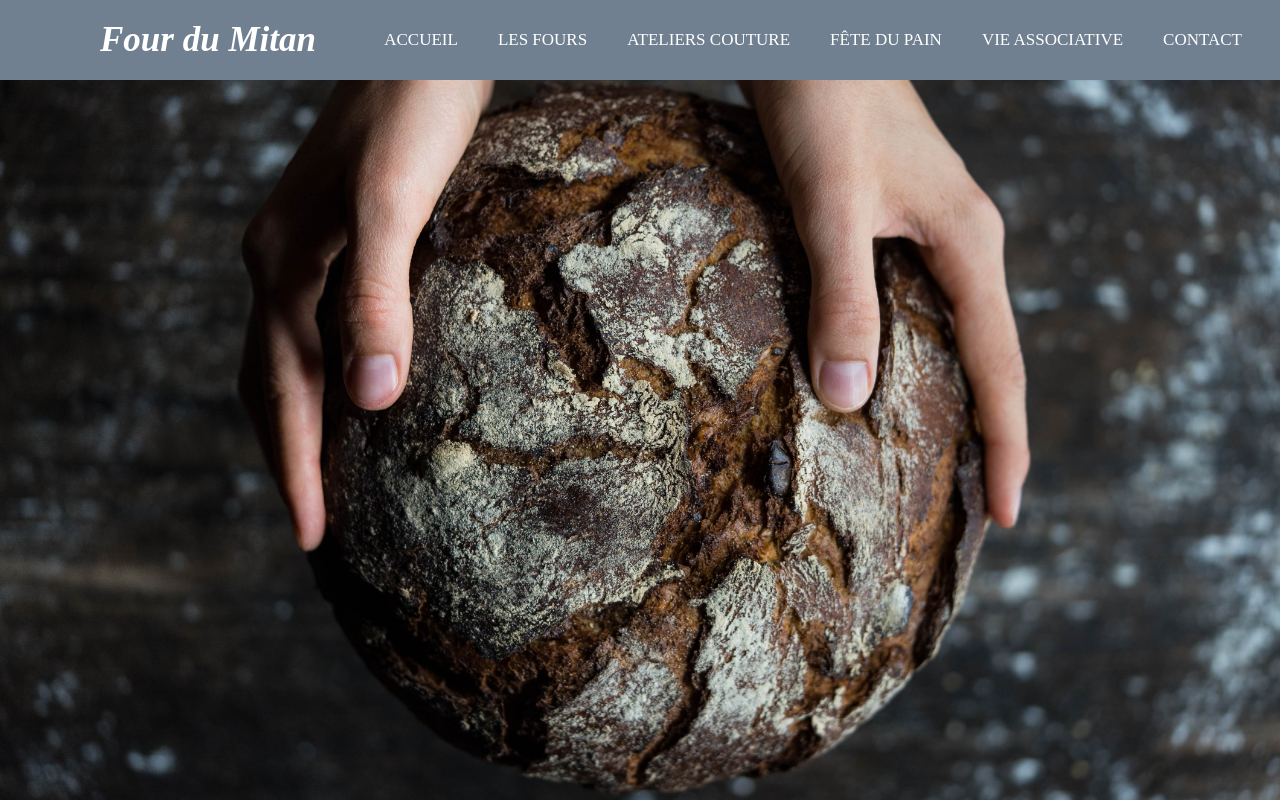
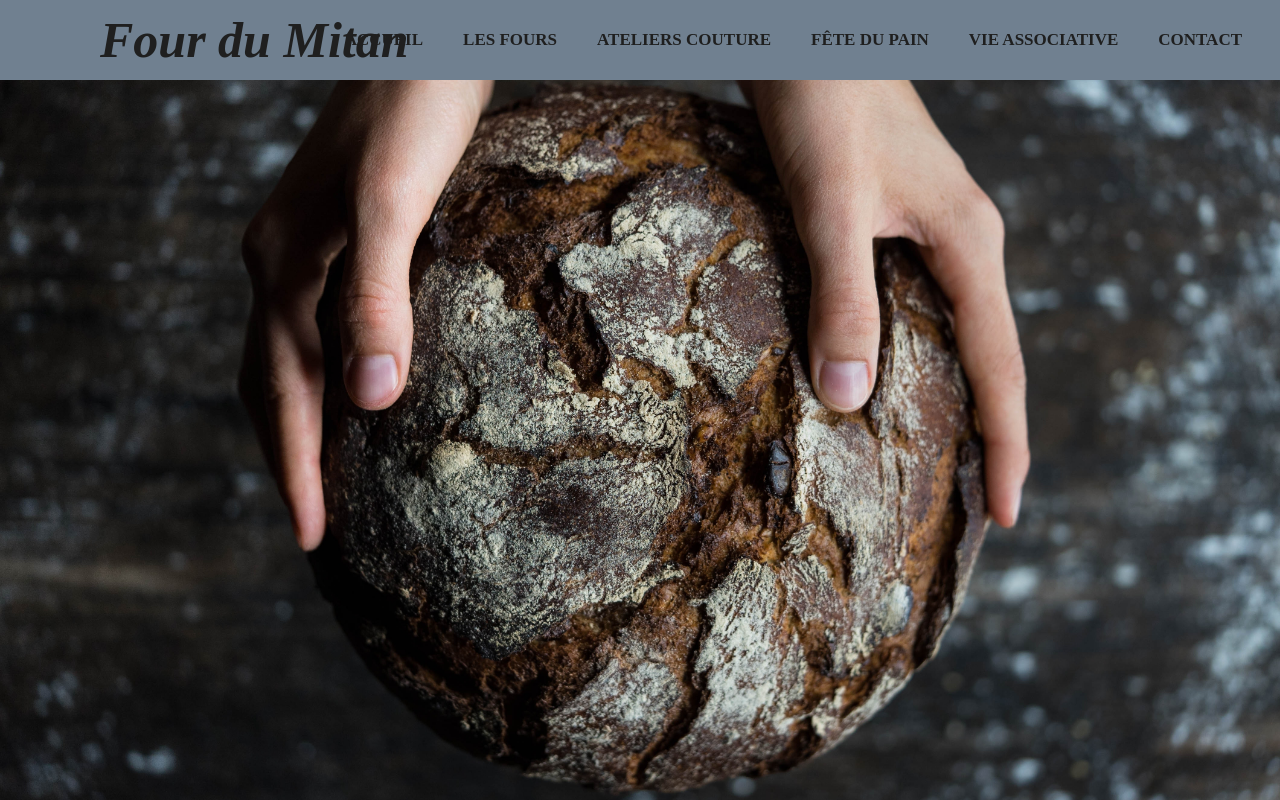
Before and after one commit to ClaireDeflandre/Projet-Four-du-mitan, a plain HTML site: page Projet 1/index.html in a window 1280 px wide. Drawn offline with Linux system fonts and the light colour scheme.

Commit message:
Update style.css

```diff
--- a/Projet 1/style.css
+++ b/Projet 1/style.css
@@ -24,8 +24,8 @@ nav{
 }
 
 label.logo{
-    color: white;
-    font-size:35px;
+    color:#1F1F1F;
+    font-size:50px;
     line-height:80px;
     padding: 0 100px;
     font-weight: bold;
@@ -46,17 +46,18 @@ nav ul li{
 }
 
 nav ul li a{
-    color: white;
+    color: #1F1F1F;
     font-size:17px;
+    font-weight: bold;
     padding: 7px 13px;
     border-radius: 3px;
     text-transform: uppercase;
 }
 
 a:hover{
-    background:#f0ffff;
+    background:#1F1F1F;
     transition: .3s;
-    color: #708090;
+    color:#B8B8B8;
 }
 
 /*
```
